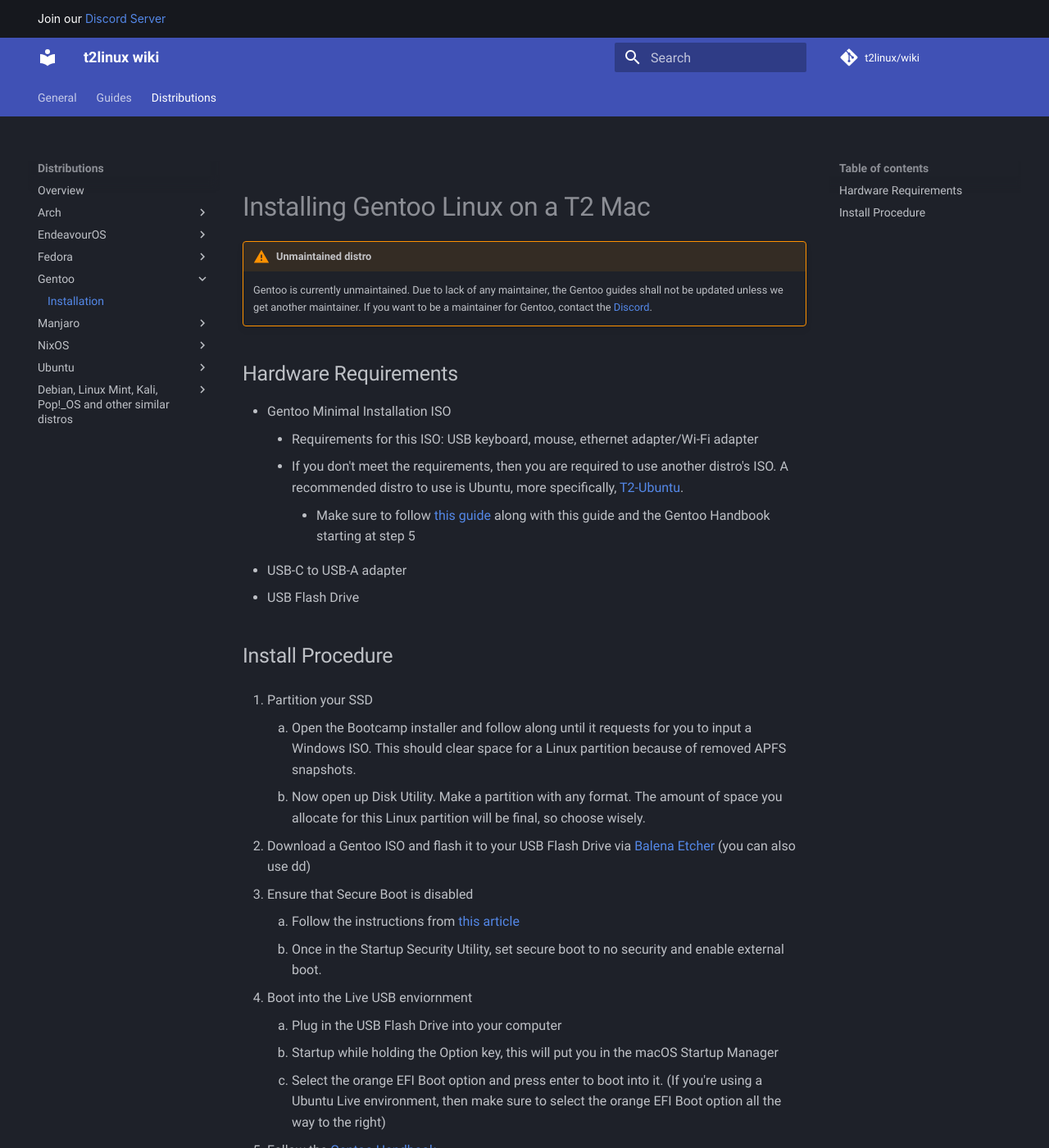
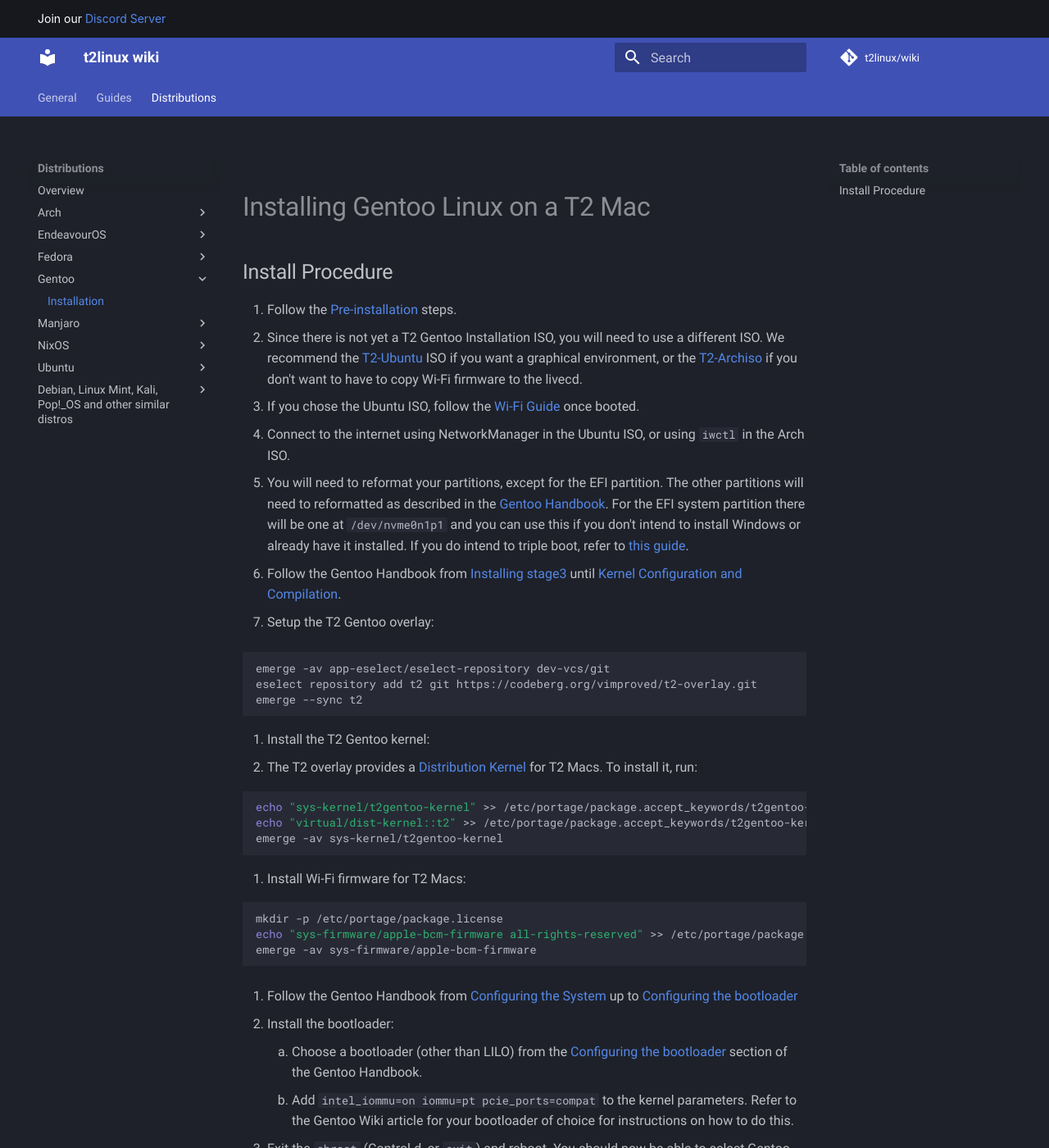
Before and after one commit to t2linux/wiki, an MkDocs documentation site: the page built from docs/distributions/gentoo/installation.md, in a window 1280 px wide and 1400 px high. Shown: the whole window at 82% size. Built offline with MkDocs 1.6.1 and Material for MkDocs 9.7.7, drawn with Linux system fonts in a browser that asks for light colours; comment, search, counter and statistics services are not loaded; some of the changed text lies outside the part shown.

Commit message:
gentoo: update installation guide (#411)

````diff
--- a/docs/distributions/gentoo/installation.md
+++ b/docs/distributions/gentoo/installation.md
@@ -1,89 +1,46 @@
 # Installing Gentoo Linux on a T2 Mac
-
-!!! Warning "Unmaintained distro"
-    Gentoo is currently unmaintained. Due to lack of any maintainer, the Gentoo guides shall not be updated unless we get another maintainer. If you want to be a maintainer for Gentoo, contact the [Discord](https://discord.com/invite/68MRhQu).
-
-## Hardware Requirements
-
-* Gentoo Minimal Installation ISO
-    * Requirements for this ISO: USB keyboard, mouse, ethernet adapter/Wi-Fi adapter
-    * If you don't meet the requirements, then you are required to use another distro's ISO. A recommended distro to use is Ubuntu, more specifically, [T2-Ubuntu](https://wiki.t2linux.org/distributions/ubuntu/installation/#download-the-latest-safe-release).
-        * Make sure to follow [this guide](https://wiki.gentoo.org/wiki/Installation_alternatives#Installation_from_non-Gentoo_LiveCDs) along with this guide and the Gentoo Handbook starting at step 5
-* USB-C to USB-A adapter
-* USB Flash Drive
 
 ## Install Procedure
 
-1. Partition your SSD
+1. Follow the [Pre-installation](https://wiki.t2linux.org/guides/preinstall) steps.
+   1. Since there is not yet a T2 Gentoo Installation ISO, you will need to use a different ISO. We recommend the [T2-Ubuntu](https://github.com/t2linux/T2-Ubuntu/releases/latest) ISO if you want a graphical environment, or the [T2-Archiso](https://github.com/t2linux/archiso-t2/releases/latest) if you don't want to have to copy Wi-Fi firmware to the livecd.
+   2. If you chose the Ubuntu ISO, follow the [Wi-Fi Guide](https://wiki.t2linux.org/guides/wifi-bluetooth/) once booted.
 
-    1. Open the Bootcamp installer and follow along until it requests for you to input a Windows ISO. This should clear space for a Linux partition because of removed APFS snapshots.
-    2. Now open up Disk Utility. Make a partition with any format. The amount of space you allocate for this Linux partition will be final, so choose wisely.
+2. Connect to the internet using NetworkManager in the Ubuntu ISO, or using `iwctl` in the Arch ISO.
 
-2. Download a Gentoo ISO and flash it to your USB Flash Drive via [Balena Etcher](https://www.balena.io/etcher/) (you can also use dd)
-3. Ensure that Secure Boot is disabled
+3. You will need to reformat your partitions, except for the EFI partition. The other partitions will need to reformatted as described in the [Gentoo Handbook](https://wiki.gentoo.org/wiki/Handbook:AMD64/Installation/Disks). For the EFI system partition there will be one at `/dev/nvme0n1p1` and you can use this if you don't intend to install Windows or already have it installed. If you do intend to triple boot, refer to [this guide](https://wiki.t2linux.org/guides/windows/).
 
-    1. Follow the instructions from [this article](https://support.apple.com/en-us/HT208198)
-    2. Once in the Startup Security Utility, set secure boot to no security and enable external boot.
+4. Follow the Gentoo Handbook from [Installing stage3](https://wiki.gentoo.org/wiki/Handbook:AMD64/Installation/Stage) until [Kernel Configuration and Compilation](https://wiki.gentoo.org/wiki/Handbook:AMD64/Installation/Kernel#Kernel_configuration_and_compilation).
 
-4. Boot into the Live USB enviornment
+5. Setup the T2 Gentoo overlay:
 
-    1. Plug in the USB Flash Drive into your computer
-    2. Startup while holding the Option key, this will put you in the macOS Startup Manager
-    3. Select the orange EFI Boot option and press enter to boot into it. (If you're using a Ubuntu Live environment, then make sure to select the orange EFI Boot option all the way to the right)
+   ```bash
+   emerge -av app-eselect/eselect-repository dev-vcs/git
+   eselect repository add t2 git https://codeberg.org/vimproved/t2-overlay.git
+   emerge --sync t2
+   ```
 
-5. Follow the [Gentoo Handbook](https://wiki.gentoo.org/wiki/Handbook:AMD64/Installation/Disks)
+6. Install the T2 Gentoo kernel:
+   - The T2 overlay provides a [Distribution Kernel](https://wiki.gentoo.org/wiki/Handbook:AMD64/Installation/Kernel#Distribution_kernels) for T2 Macs. To install it, run:
 
-    1. Instead of making a new EFI partition for Gentoo, you should instead mount `/dev/nvme0n1p1` to `/mnt/gentoo/boot/efi`
-    2. Make sure that you have deleted the partition you made ahead of time, or else you'll lose important data
+   ```bash
+   echo "sys-kernel/t2gentoo-kernel" >> /etc/portage/package.accept_keywords/t2gentoo-kernel
+   echo "virtual/dist-kernel::t2" >> /etc/portage/package.accept_keywords/t2gentoo-kernel
+   emerge -av sys-kernel/t2gentoo-kernel
+   ```
 
-6. Continue through the Handbook until chapter "Configuring the kernel"
+7. Install Wi-Fi firmware for T2 Macs:
 
-    1. In order to have the Linux Kernel support your device the most, you'll have to build from a modified Linux Kernel source tree.
-    2. Git clone [the t2linux kernel source tree](https://github.com/t2linux/kernel) to `/usr/src`
-        * Make sure to git checkout the version you want. For example, if you want kernel version v5.16.17, you would checkout tag `t2-v5.16.17`.
-    3. Run these commands to symlink the kernel to `/usr/src/linux`:
+   ```bash
+   mkdir -p /etc/portage/package.license
+   echo "sys-firmware/apple-bcm-firmware all-rights-reserved" >> /etc/portage/package.license/firmware
+   emerge -av sys-firmware/apple-bcm-firmware
+   ```
 
-    ```bash
-    eselect kernel list # there should be one option that shows up
-    eselect kernel set 1
-    ls -l /usr/src/linux # check if the symlink succeded
-    ```
+8. Follow the Gentoo Handbook from [Configuring the System](https://wiki.gentoo.org/wiki/Handbook:AMD64/Installation/System) up to [Configuring the bootloader](https://wiki.gentoo.org/wiki/Handbook:AMD64/Installation/Bootloader)
 
-    1. Run these commands to grab apple-bce and apple-ibridge:
+9. Install the bootloader:
+    1. Choose a bootloader (other than LILO) from the [Configuring the bootloader](https://wiki.gentoo.org/wiki/Handbook:AMD64/Installation/Bootloader) section of the Gentoo Handbook.
+    2. Add `intel_iommu=on iommu=pt pcie_ports=compat` to the kernel parameters. Refer to the Gentoo Wiki article for your bootloader of choice for instructions on how to do this.
 
-    ```bash
-    git clone https://github.com/t2linux/apple-bce-drv /usr/src/apple-bce
-    git clone https://github.com/t2linux/apple-ib-drv /usr/src/apple-ibridge
-    for i in apple-bce apple-ibridge; do
-    mkdir /usr/src/linux/drivers/staging/$i
-    cp -r /usr/src/$i/* /usr/src/linux/drivers/staging/$i/
-    done
-    ```
-
-    1. Run these commands in order to include apple-bce and apple-ibridge into the kernel source tree:
-
-    ```bash
-    git clone https://github.com/Redecorating/mbp-16.1-linux-wifi /linux-patches
-    cd /usr/src/linux
-    for i in /linux-patches/*.patch; do
-    echo $i
-    patch -Np1 < $i
-    done
-    ```
-
-    1. Git clone the `https://anongit.gentoo.org/git/proj/linux-patches.git` repo to a folder called `/gentoo-patches`. This repo includes Gentoo patches for the kernel source tree usually included with the `gentoo-sources` Portage package.
-    2. Apply them with a modified version of the commands used above.
-    3. Copy the default config from the patches repo to the kernel source tree. If you do this, please make sure to set any filesystem drivers you want to use (like for ext4) to be built-in instead of being a module with `make menuconfig`
-    4. Build with `make all`. If you want to speed up the build process, add `-j$(nproc)`
-
-7. Before finishing, if you want to connect to the internet later, now is a good time to install `NetworkManager` and optionally `iwd`.
-8. Continue through the Handbook until chapter "Configuring the bootloader"
-
-    1. Install grub by using `emerge --ask --verbose sys-boot/grub`
-    2. Edit the config file `/etc/default/grub` with your favorite text editor of choice (i.e. vim or nano)
-    3. On the line with `GRUB_CMDLINE_LINUX`, append the following parameters: `intel_iommu=on iommu=pt pcie_ports=compat`
-    4. Run `grub-install --target=x86_64-efi --efi-directory=/boot/efi --bootloader-id=GRUB --no-nvram --removable` to install Grub.
-    5. Run `grub-mkconfig -o /boot/grub/grub.cfg` to make the config files for Grub
-
-9. You're done! You should now be able to boot into Gentoo via the macOS Startup Manager
-10. If you confirmed that Gentoo does bootup no problem, then you can boot into macOS and follow the [Wi-Fi guide](https://wiki.t2linux.org/guides/wifi/)
+10. Exit the `chroot` (Control-d, or `exit`) and reboot. You should now be able to select Gentoo from the macOS startup manager by holding option at boot. Congratulations, you should now have a working Gentoo installation!
````
